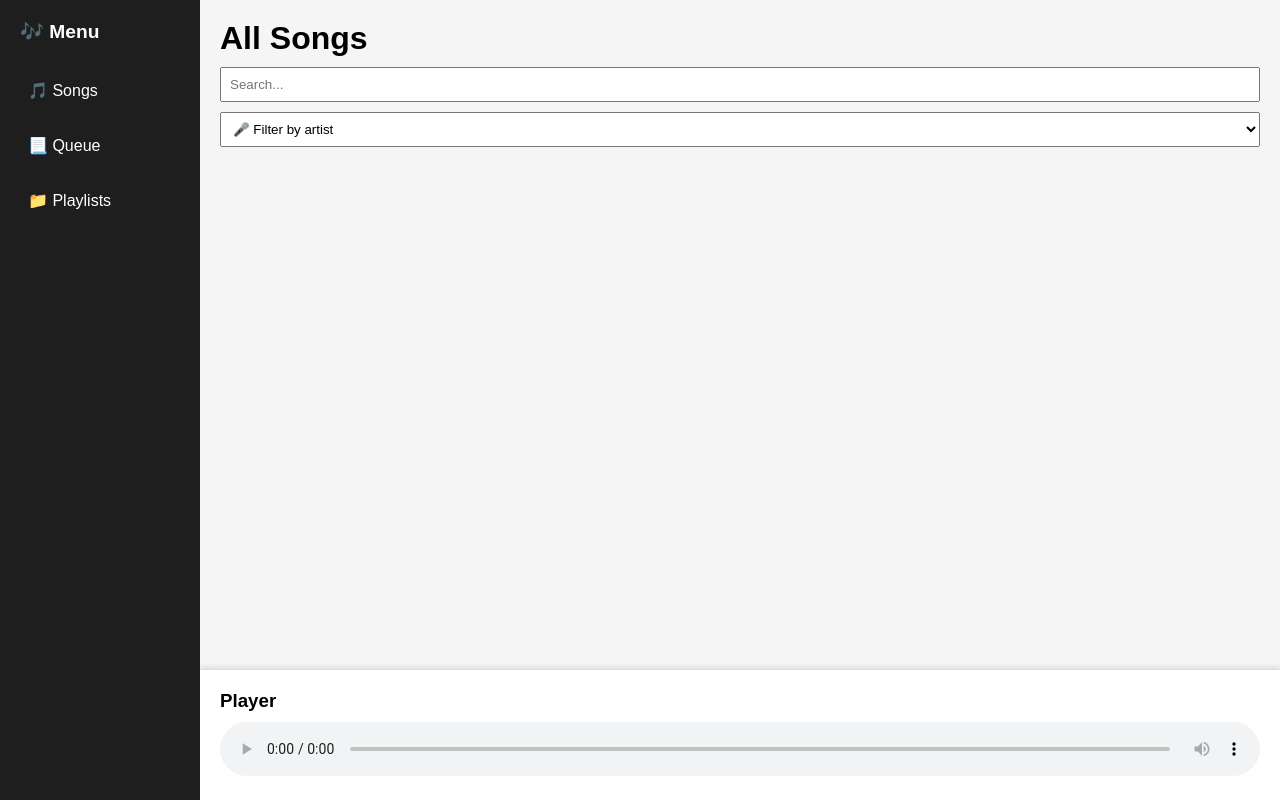
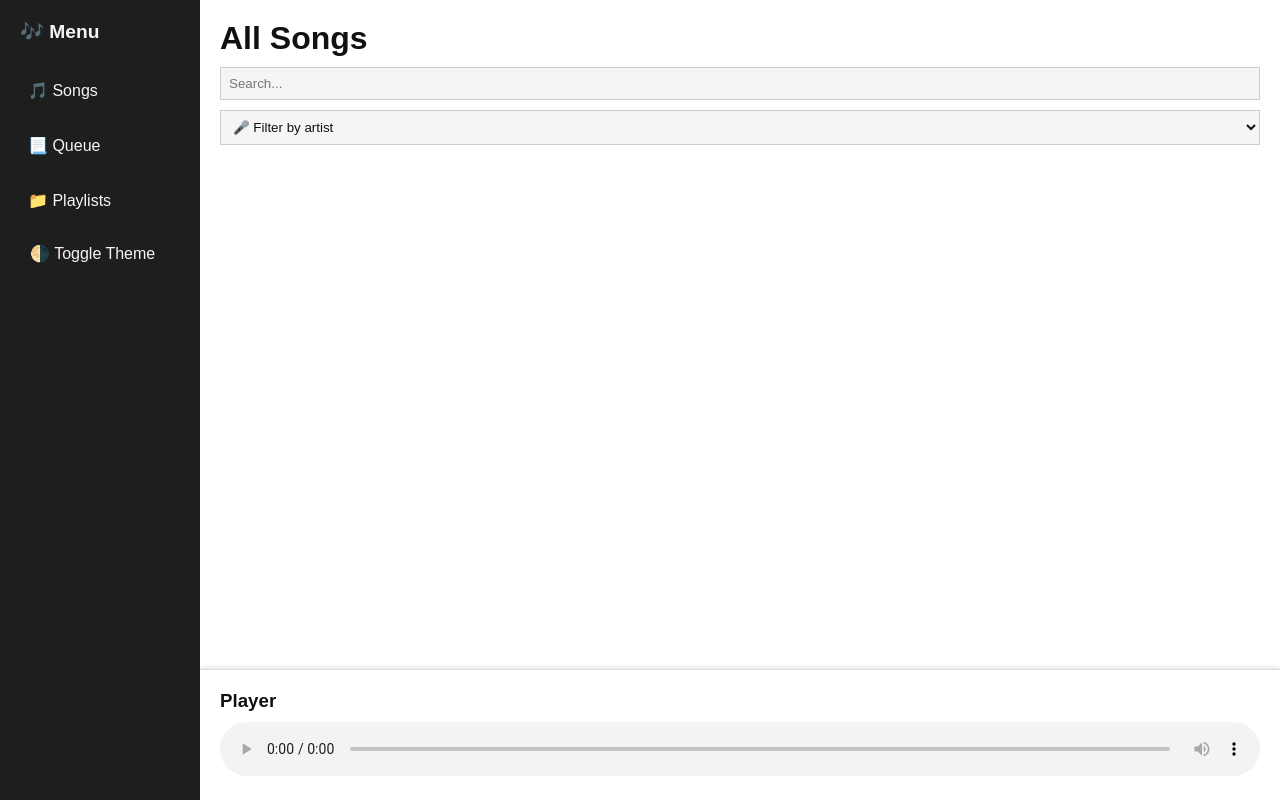
Before and after one commit to parthahere001/Local-Music-Player, a FastAPI app: page / in a window 1280 px wide. Run offline with FastAPI, Linux system fonts and the light colour scheme; data that the repository does not hold is empty.

Commit message:
[+] dark theme (looks awful right now) and clear queue

```diff
--- a/templates/index.html
+++ b/templates/index.html
@@ -4,6 +4,20 @@
   <meta charset="UTF-8" />
   <title>Web Music Player</title>
   <style>
+    :root {
+      --bg: #f5f5f5;
+      --text: #111;
+      --accent: #1e1e1e;
+      --tab-bg: #fff;
+    }
+
+    .dark {
+      --bg: #1e1e1e;
+      --text: #eee;
+      --accent: #f5f5f5;
+      --tab-bg: #2e2e2e;
+    }
+
     * {
       margin: 0;
       padding: 0;
@@ -13,6 +27,9 @@
     body, html {
       height: 100%;
       font-family: sans-serif;
+      background: var(--bg);
+      color: var(--text);
+      transition: background 0.3s, color 0.3s;
     }
 
     #app {
@@ -23,8 +40,8 @@
 
     #sidebar {
       width: 200px;
-      background: #1e1e1e;
-      color: #fff;
+      background: var(--accent);
+      color: var(--bg);
       padding: 20px;
       display: flex;
       flex-direction: column;
@@ -38,11 +55,21 @@
     #sidebar button {
       background: none;
       border: none;
-      color: #fff;
+      color: var(--bg);
       margin: 10px 0;
       text-align: left;
       cursor: pointer;
       font-size: 1rem;
+    }
+
+    #theme-toggle {
+      margin-top: auto;
+      background: var(--bg);
+      color: var(--accent);
+      padding: 6px 10px;
+      border: none;
+      cursor: pointer;
+      border-radius: 6px;
     }
 
     #content {
@@ -56,16 +83,15 @@
       flex: 1;
       overflow-y: auto;
       padding: 20px;
-      background: #f5f5f5;
+      background: var(--tab-bg);
+    }
+
+    .tab-section:not(.active) {
       display: none;
     }
 
-    .tab-section.active {
-      display: block;
-    }
-
     #sticky-player {
-      background: #fff;
+      background: var(--tab-bg);
       padding: 20px;
       border-top: 1px solid #ddd;
       box-shadow: 0 -2px 5px rgba(0,0,0,0.1);
@@ -78,6 +104,9 @@
       margin-top: 10px;
       padding: 8px;
       width: 100%;
+      background: var(--bg);
+      color: var(--text);
+      border: 1px solid #ccc;
     }
 
     ul {
@@ -116,12 +145,13 @@
   </style>
 </head>
 <body>
-  <div id="app">
+  <div id="app" class="">
     <div id="sidebar">
       <h2>🎶 Menu</h2>
       <button onclick="switchTab('songs')">🎵 Songs</button>
       <button onclick="switchTab('queue')">📃 Queue</button>
       <button onclick="switchTab('playlists')">📁 Playlists</button>
+      <button id="theme-toggle" onclick="toggleTheme()">🌗 Toggle Theme</button>
     </div>
 
     <div id="content">
@@ -136,6 +166,7 @@
 
       <div id="queue" class="tab-section">
         <h1>Current Queue</h1>
+        <button onclick="clearQueue()">🗑️ Clear Queue</button>
         <ul id="queue-list"></ul>
       </div>
 
@@ -163,6 +194,7 @@
     const queueElem = document.getElementById("queue-list");
     const player = document.getElementById("player");
     const artistFilter = document.getElementById("artist-filter");
+    const root = document.documentElement;
     let songs = [];
 
     function switchTab(tab) {
@@ -248,6 +280,11 @@
       playNext();
     }
 
+    function clearQueue() {
+      queue.length = 0;
+      updateQueue();
+    }
+
     function updateQueue() {
       queueElem.innerHTML = "";
       queue.forEach((id, i) => {
@@ -320,6 +357,10 @@
         });
     }
 
+    function toggleTheme() {
+      document.body.classList.toggle("dark");
+    }
+
     window.onload = loadAllSongs;
   </script>
 </body>
```
